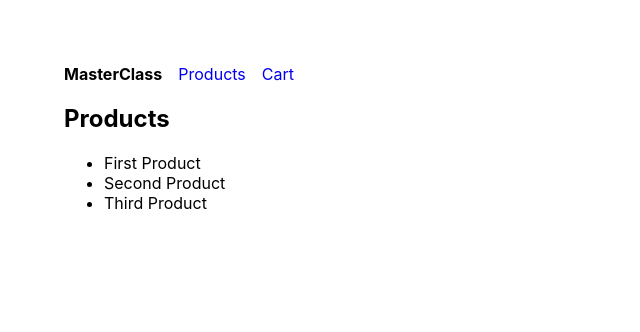
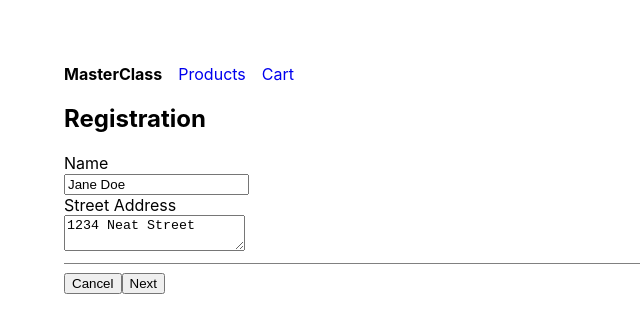
Before and after one commit to agustinmrgo/mc-cart, a React (Create React App) app: page /checkout in a window 1280 px wide. Shown: the top 332 px of the page, without its empty margins (0-640 px from the left). Built offline with nearby package versions, Linux system fonts and the light colour scheme.

Commit message:
Checkout workflow

```diff
--- a/src/App.js
+++ b/src/App.js
@@ -4,6 +4,7 @@ import { BrowserRouter as Router, Switch, Route } from "react-router-dom";
 import Layout from "./Layout";
 import Products from "./pages/Products";
 import Cart from "./pages/Cart";
+import Checkout from "./pages/Checkout";
 
 const App = () => {
   const [cartContent, setCartContent] = useState([]);
@@ -14,6 +15,9 @@ const App = () => {
     <Router>
       <Layout>
         <Switch>
+          <Route path="/checkout">
+            <Checkout cartContent={cartContent} />
+          </Route>
           <Route path="/cart">
             <Cart
               cartContent={cartContent}
--- a/src/api.js
+++ b/src/api.js
@@ -3,9 +3,9 @@ const sleep = (ms) => new Promise((resolve) => setTimeout(resolve, ms));
 export const getProducts = async () => {
   await sleep(500);
   return [
-    { id: 1, name: "First Product" },
-    { id: 2, name: "Second Product" },
-    { id: 3, name: "Third Product" },
+    { id: 1, name: "Apple 🍎" },
+    { id: 2, name: "Orange 🍊" },
+    { id: 3, name: "Pinapple 🍍" },
   ];
 };
 
--- a/src/components/OrderConfirmation.js
+++ b/src/components/OrderConfirmation.js
@@ -1,16 +1,11 @@
-import { useState } from 'react'
-
-const PaymentForm = () => {
-  const [name, setName] = useState('')
-  const [card, setCard] = useState('')
-
+const PaymentForm = ({ purchaseData: { name, card } }) => {
   return (
     <>
-      <h3>Congrats!</h3>
+      <h3>Congrats {name}!</h3>
       <p>You've successfully purchased a MasterClass account.</p>
+      <p>You paid with the following card: {card}</p>
     </>
-  )
-}
+  );
+};
 
-
-export default PaymentForm
+export default PaymentForm;
--- a/src/components/PaymentForm.js
+++ b/src/components/PaymentForm.js
@@ -1,33 +1,37 @@
-import { useState } from 'react'
+import { useState } from "react";
 
-const PaymentForm = () => {
-  const [name, setName] = useState('JANE M. DOE')
-  const [card, setCard] = useState('4242 4242 4242 4242')
+import { makePurchase } from "../api";
+
+const PaymentForm = ({ onPrevStep, onPurchase }) => {
+  const [name, setName] = useState("JANE M. DOE");
+  const [card, setCard] = useState("4242 4242 4242 4242");
 
   const handleSubmit = (event) => {
-    event.preventDefault()
-    console.log({ name, card })
-  }
+    event.preventDefault();
+    makePurchase().then(() => {
+      onPurchase(name, card);
+    });
+  };
 
   return (
     <form onSubmit={handleSubmit}>
       <div>
-        <label htmlFor='name'>Name</label>
+        <label htmlFor="name">Name</label>
         <br />
         <input
-          type='text'
-          name='name'
+          type="text"
+          name="name"
           value={name}
           onChange={(event) => setName(event.target.value)}
         />
       </div>
 
       <div>
-        <label htmlFor='name'>Credit Card</label>
+        <label htmlFor="name">Credit Card</label>
         <br />
         <input
-          type='text'
-          name='card'
+          type="text"
+          name="card"
           value={card}
           onChange={(event) => setCard(event.target.value)}
         />
@@ -35,11 +39,10 @@ const PaymentForm = () => {
 
       <hr />
 
-      <button>Back</button>
-      <button type='submit'>Next</button>
+      <button onClick={() => onPrevStep()}>Back</button>
+      <button type="submit">Next</button>
     </form>
-  )
-}
+  );
+};
 
-
-export default PaymentForm
+export default PaymentForm;
--- a/src/components/ProductsList.js
+++ b/src/components/ProductsList.js
@@ -2,7 +2,7 @@ const ProductsList = ({ products, onProductAdded }) => {
   return (
     <ul>
       {products.map((product) => (
-        <li key={product.id} onClick={() => onProductAdded(product.id)}>
+        <li key={product.id} onClick={() => onProductAdded(product)}>
           {product.name}
         </li>
       ))}
--- a/src/components/RegistrationForm.js
+++ b/src/components/RegistrationForm.js
@@ -1,32 +1,34 @@
-import { useState } from 'react'
+import { useState } from "react";
+import { Link } from "react-router-dom";
 
-const RegistrationForm = () => {
-  const [name, setName] = useState('Jane Doe')
-  const [address, setAddress] = useState('1234 Neat Street')
+const RegistrationForm = ({ onNextStep, onPrevStep }) => {
+  const [name, setName] = useState("Jane Doe");
+  const [address, setAddress] = useState("1234 Neat Street");
 
   const handleSubmit = (event) => {
-    event.preventDefault()
-  }
+    event.preventDefault();
+    onNextStep();
+  };
 
   return (
     <form onSubmit={handleSubmit}>
       <div>
-        <label htmlFor='name'>Name</label>
+        <label htmlFor="name">Name</label>
         <br />
         <input
-          type='text'
-          name='name'
+          type="text"
+          name="name"
           value={name}
           onChange={(event) => setName(event.target.value)}
         />
       </div>
 
       <div>
-        <label htmlFor='name'>Street Address</label>
+        <label htmlFor="name">Street Address</label>
         <br />
         <textarea
-          type='text'
-          name='address'
+          type="text"
+          name="address"
           value={address}
           onChange={(event) => setAddress(event.target.value)}
         />
@@ -34,11 +36,12 @@ const RegistrationForm = () => {
 
       <hr />
 
-      <button>Cancel</button>
-      <button type='submit'>Next</button>
+      <Link to="/cart">
+        <button>Cancel</button>
+      </Link>
+      <button type="submit">Next</button>
     </form>
-  )
-}
+  );
+};
 
-
-export default RegistrationForm
+export default RegistrationForm;
--- a/src/pages/Cart.js
+++ b/src/pages/Cart.js
@@ -1,18 +1,28 @@
+import { Link } from "react-router-dom";
+
 const Cart = ({ cartContent, onSetCartContent }) => {
   return (
     <>
       <h1>Cart:</h1>
       <ul>
-        {cartContent.map((cartItem) => (
-          <li>{cartItem}</li>
+        {cartContent.map((cartItem, index) => (
+          <li key={`${cartItem.id}_${index}`}>{cartItem.name}</li>
         ))}
       </ul>
-      <div>
-        <button onClick={() => null}>✅ Proceed to checkout</button>
-      </div>
-      <div>
-        <button onClick={() => onSetCartContent([])}>❌ Clear cart</button>
-      </div>
+      {cartContent.length !== 0 && (
+        <>
+          <div>
+            <Link to="/checkout">
+              <button>✅ Proceed to checkout</button>
+            </Link>
+          </div>
+
+          <div>
+            <button onClick={() => onSetCartContent([])}>❌ Clear cart</button>
+          </div>
+        </>
+      )}
+      {cartContent.length === 0 && <p>🛒 Cart is empty! 🛒 </p>}
     </>
   );
 };
--- /dev/null
+++ b/src/pages/Checkout.js
@@ -0,0 +1,68 @@
+import React, { useState, useEffect } from "react";
+
+import RegistrationForm from "../components/RegistrationForm";
+import PaymentForm from "../components/PaymentForm";
+import OrderConfirmation from "../components/OrderConfirmation";
+
+const CheckoutPage = () => {
+  const [purchaseData, setPurchaseData] = useState({ name: "", card: "" });
+  const [activeStep, setActiveStep] = useState(0);
+
+  const handleNextStep = () => setActiveStep(activeStep + 1);
+  const handlePrevStep = () =>
+    activeStep > 0 ? setActiveStep(activeStep - 1) : "";
+
+  const handlePurchase = (name, card) => {
+    setPurchaseData({ name, card });
+  };
+
+  const steps = [
+    {
+      key: "registration",
+      label: "Registration",
+      component: (
+        <RegistrationForm
+          onNextStep={handleNextStep}
+          onPrevStep={handlePrevStep}
+        />
+      ),
+    },
+    {
+      key: "payment",
+      label: "Payment",
+      component: (
+        <PaymentForm
+          onNextStep={handleNextStep}
+          onPrevStep={handlePrevStep}
+          onPurchase={handlePurchase}
+        />
+      ),
+    },
+    {
+      key: "confirmation",
+      label: "Confirmation",
+      component: (
+        <OrderConfirmation
+          onNextStep={handleNextStep}
+          onPrevStep={handlePrevStep}
+          purchaseData={purchaseData}
+        />
+      ),
+    },
+  ];
+
+  useEffect(() => {
+    if (purchaseData.name !== "" && purchaseData.card !== "") {
+      setActiveStep(2);
+    }
+  }, [purchaseData]);
+
+  return (
+    <>
+      <h1>{steps[activeStep].label}</h1>
+      {steps[activeStep].component}
+    </>
+  );
+};
+
+export default CheckoutPage;
--- a/src/pages/Products.js
+++ b/src/pages/Products.js
@@ -10,8 +10,8 @@ const ProductsPage = ({ cartContent, onSetCartContent }) => {
     getProducts().then((fetchedProducts) => setProducts(fetchedProducts));
   }, []);
 
-  const handleAddProduct = (productId) =>
-    onSetCartContent([...cartContent, productId]);
+  const handleAddProduct = (product) =>
+    onSetCartContent([...cartContent, product]);
 
   return (
     <>
```
Also changed, not shown: 1 other file (tests, documents, lock files or other folders).
